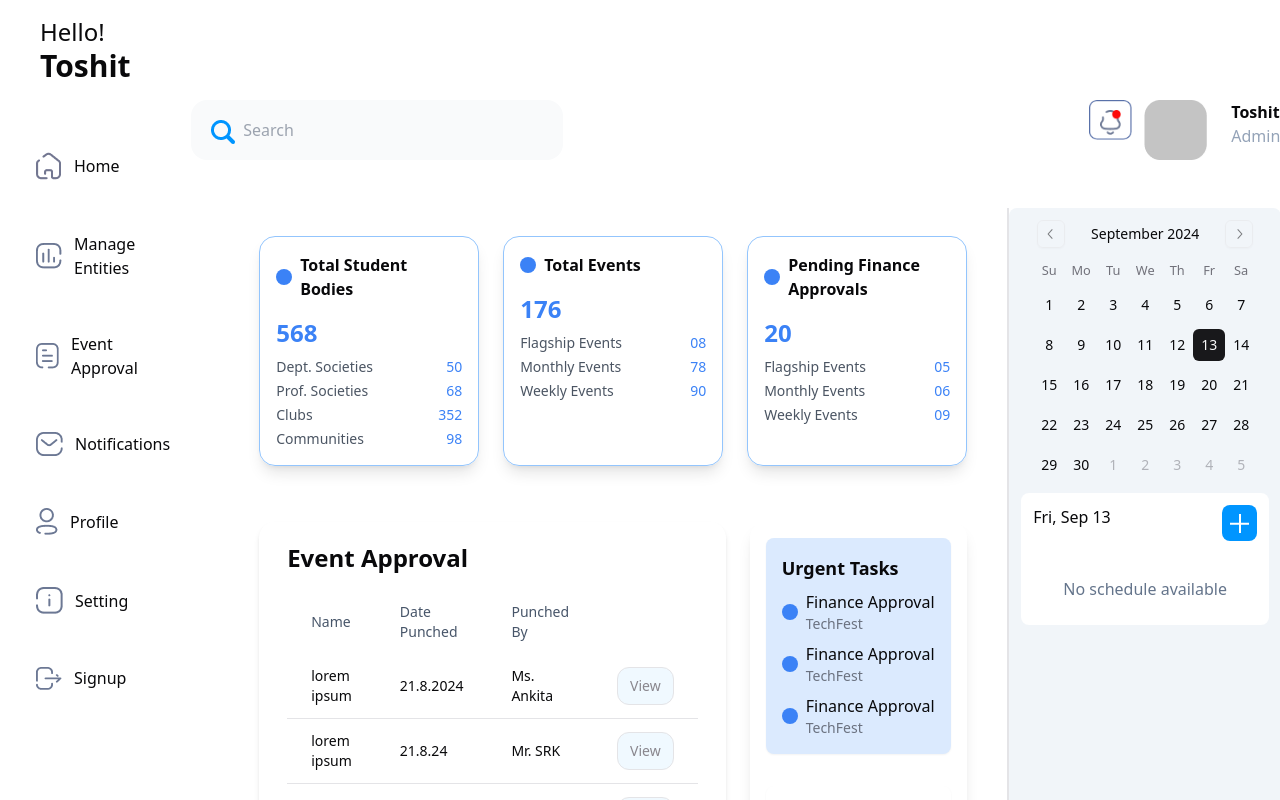
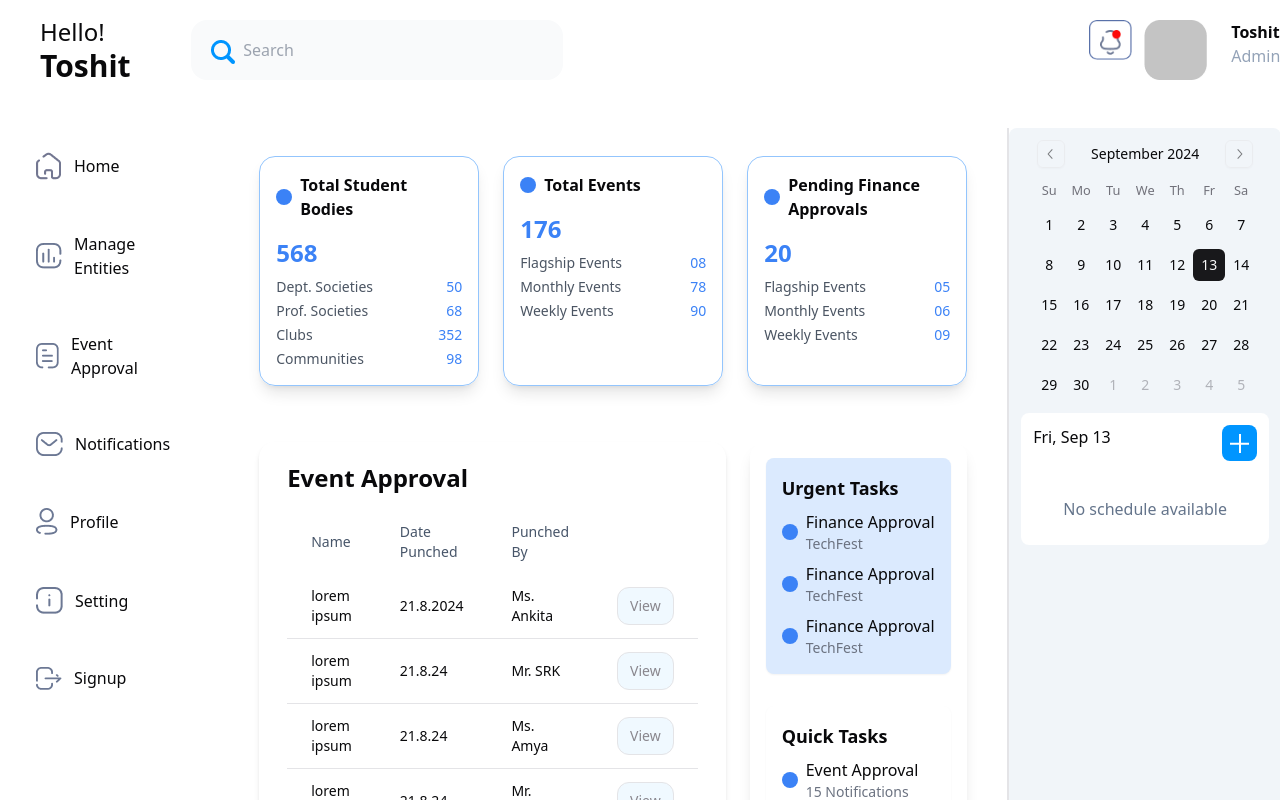
Before and after one commit to paldebarun/cu-dashboardV2, a Next.js app: page /centralOffice in a window 1280 px wide. Shown: the top 800 px of the page. Built offline with nearby package versions, Linux system fonts and the light colour scheme.

Commit message:
rectified the padding error

```diff
--- a/app/centralOffice/page.tsx
+++ b/app/centralOffice/page.tsx
@@ -582,7 +582,7 @@ const Page = () => {
           </div>
         </div>
 
-        <div className='w-full flex flex-col py-20'>
+        <div className='w-full flex flex-col pb-20'>
           <div className='Navbar flex w-full h-[100px]  items-center justify-between px-3'>
             <div className='flex gap-2 px-5 py-5 h-[60px] bg-[#F9FAFB] rounded-2xl'>
               <Image src={search} alt="search" className='w-[24px] h-[24px]' />
```
